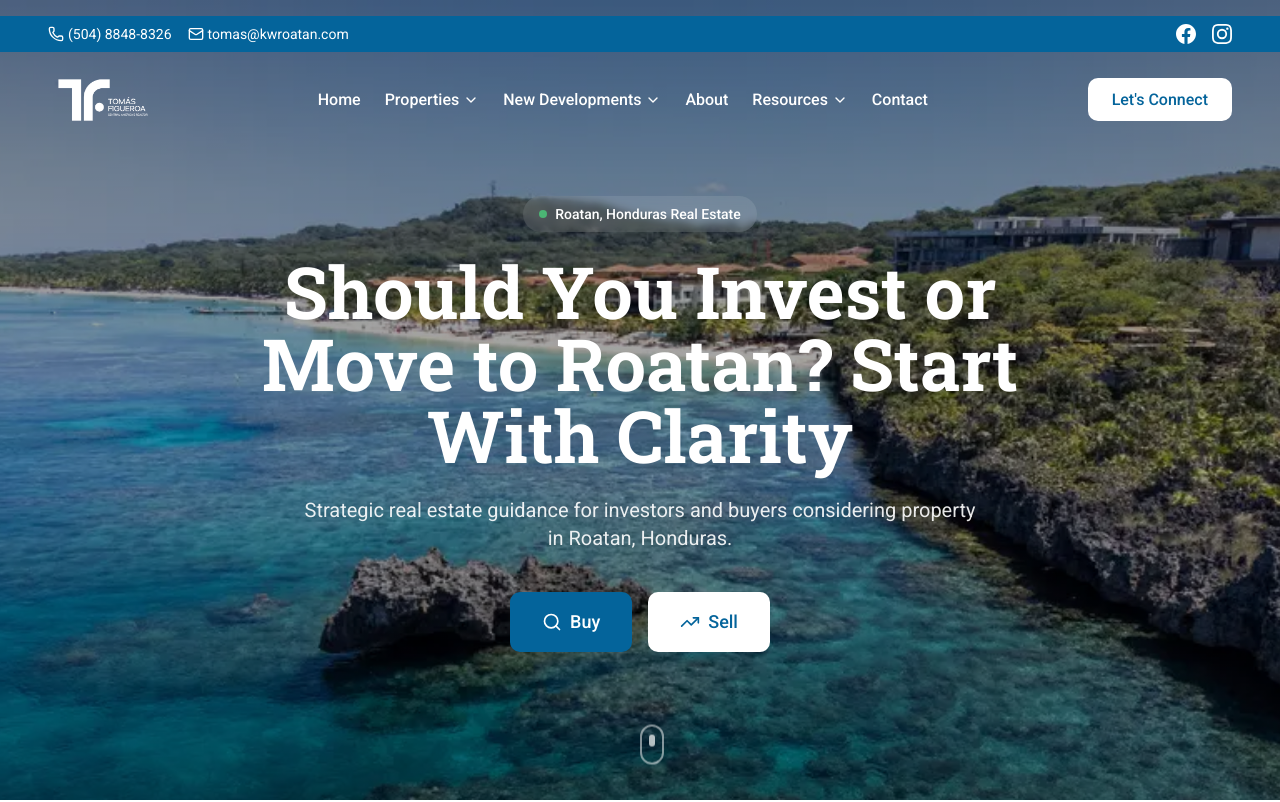
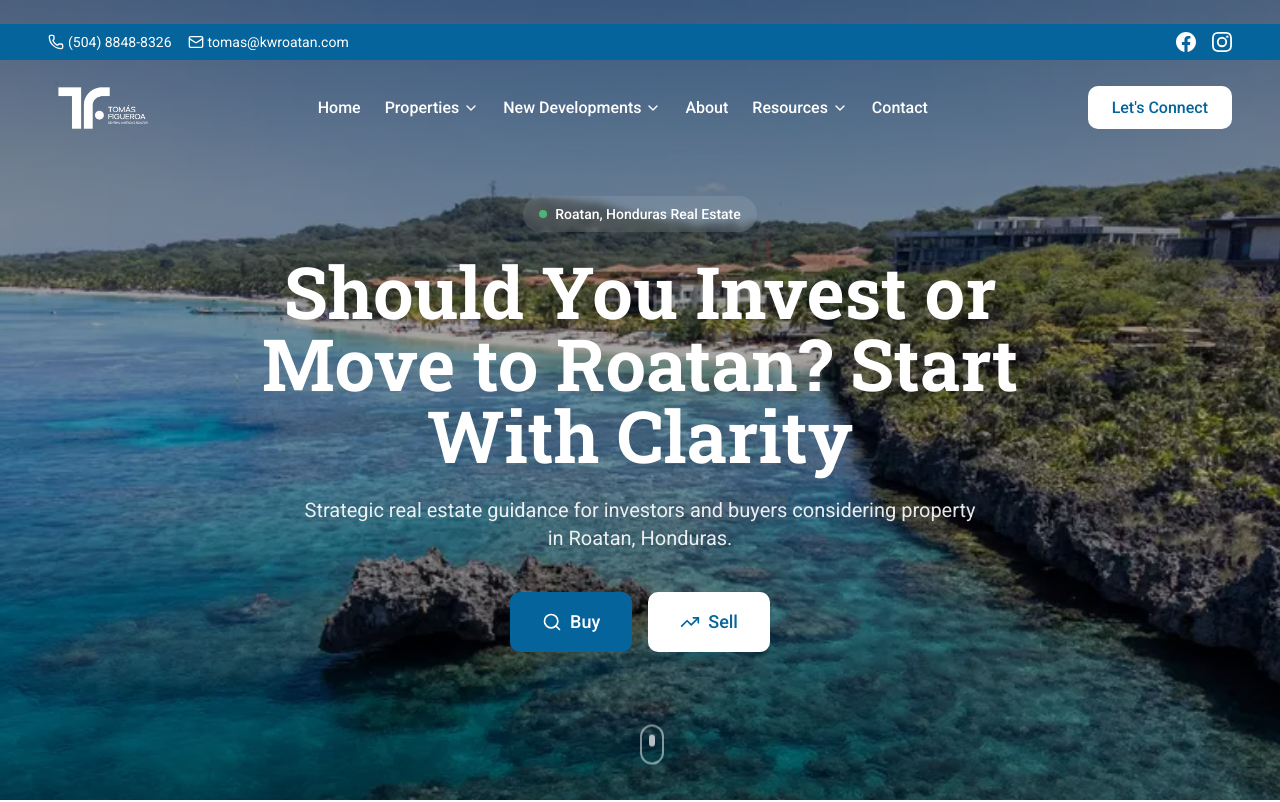
Before and after one commit to tomasfigueroa27/tomas-website, a React (Vite) app: page / in a window 1280 px wide. Shown: the top 802 px of the page. Built offline with nearby package versions, Linux system fonts and the light colour scheme.

Commit message:
Update Header.tsx

```diff
--- a/src/sections/Header.tsx
+++ b/src/sections/Header.tsx
@@ -65,8 +65,8 @@ const Header = () => {
     <header
       className={`fixed top-0 left-0 right-0 z-50 transition-all duration-300 ${
         isScrolled
-          ? 'bg-white shadow-lg py-2'
-          : 'bg-transparent py-4'
+          ? 'bg-white shadow-lg py-4'
+          : 'bg-transparent py-6'
       }`}
     >
       {/* Top Bar */}
```
